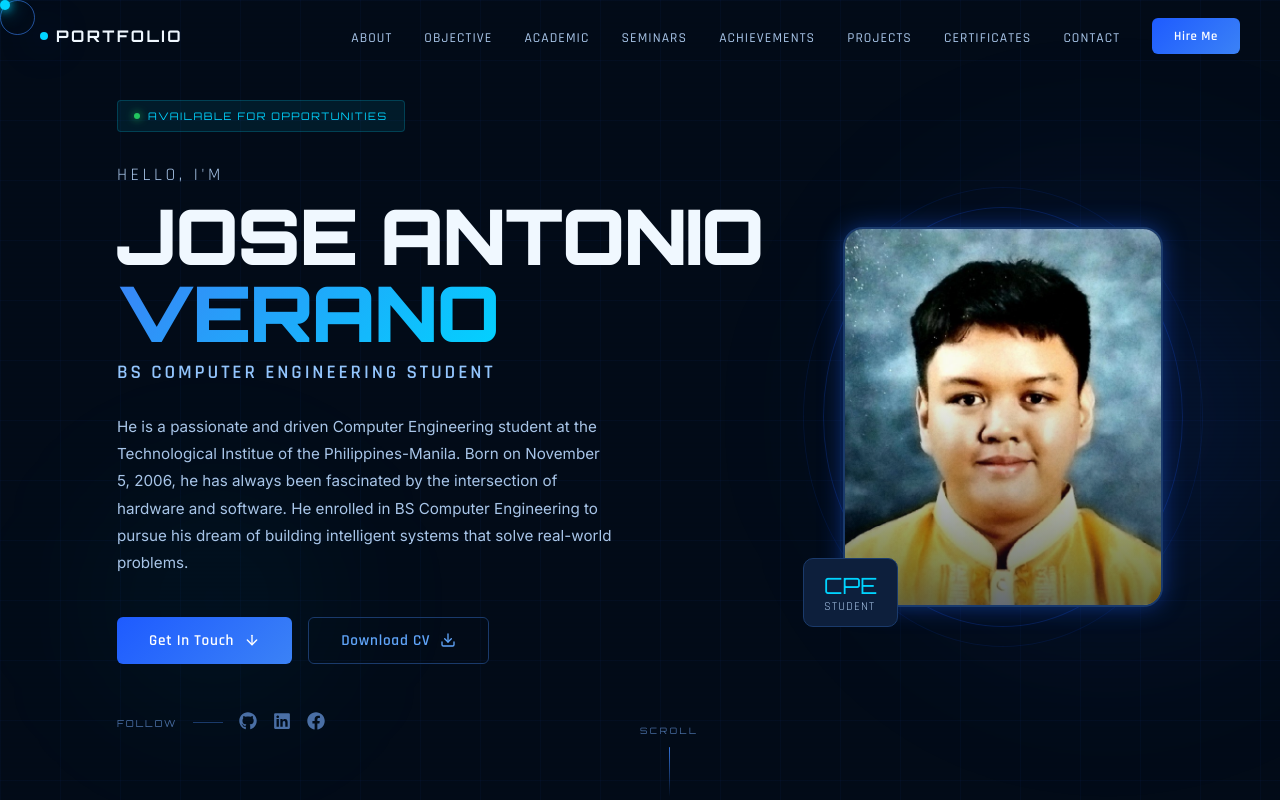
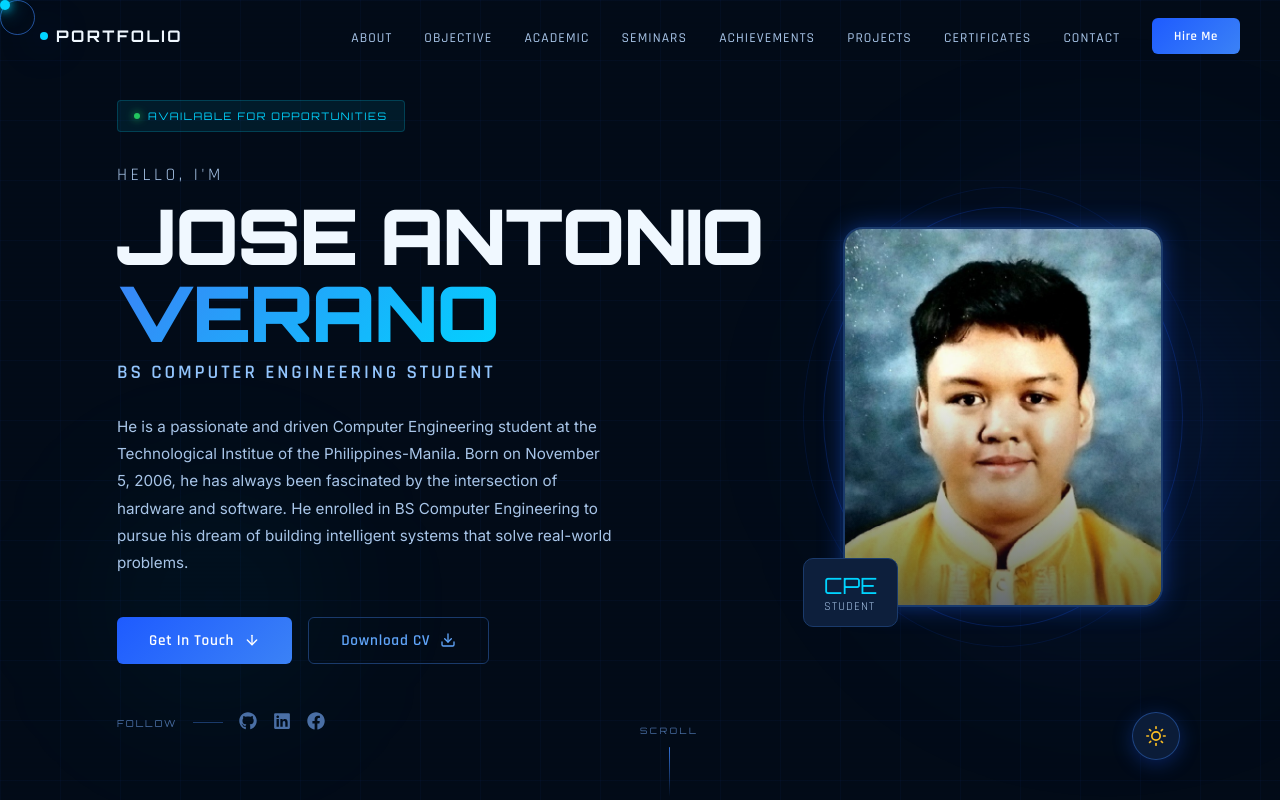
Before and after one commit to seanio777/verano-portfolio, a React (Vite) app: page / in a window 1280 px wide. Shown: the top 800 px of the page. Built offline with nearby package versions, Linux system fonts and the light colour scheme.

Commit message:
feat: added dark/light mode toggle

```diff
--- a/src/App.css
+++ b/src/App.css
@@ -492,3 +492,161 @@ section {
     font-size: 0.85rem;
   }
 }
+
+/* ============================================================
+   LIGHT MODE — paste at the bottom of App.css
+   (below the responsive styles)
+   ============================================================ */
+
+[data-theme="light"] {
+  --blue-deep:   #f0f6ff;
+  --blue-dark:   #e8f0fe;
+  --blue-mid:    #dce8fd;
+  --blue-card:   #ffffff;
+  --blue-border: #bdd3f8;
+  --blue-glow:   #1e5bff;
+  --blue-bright: #2563eb;
+  --blue-light:  #1d4ed8;
+  --blue-ice:    #1e40af;
+  --cyan-accent: #0284c7;
+  --white:       #0f172a;
+  --white-muted: #334155;
+  --white-dim:   #64748b;
+}
+
+/* ── Body background ── */
+[data-theme="light"] body {
+  background-color: var(--blue-deep);
+}
+
+/* ── Navbar ── */
+[data-theme="light"] nav {
+  background: rgba(240, 246, 255, 0.92) !important;
+  border-bottom-color: rgba(189, 211, 248, 0.8) !important;
+}
+
+/* ── Cards ── */
+[data-theme="light"] .card {
+  background: #ffffff;
+  border-color: #bdd3f8;
+  box-shadow: 0 4px 20px rgba(30, 91, 255, 0.08);
+}
+
+[data-theme="light"] .card:hover {
+  box-shadow: 0 8px 30px rgba(30, 91, 255, 0.15);
+}
+
+/* ── Grid background ── */
+[data-theme="light"] .grid-bg {
+  background-image:
+    linear-gradient(rgba(30, 91, 255, 0.06) 1px, transparent 1px),
+    linear-gradient(90deg, rgba(30, 91, 255, 0.06) 1px, transparent 1px);
+}
+
+/* ── Buttons ── */
+[data-theme="light"] .btn-outline {
+  color:        var(--blue-bright);
+  border-color: #bdd3f8;
+}
+
+[data-theme="light"] .btn-outline:hover {
+  background:   rgba(37, 99, 235, 0.08);
+  border-color: var(--blue-bright);
+}
+
+/* ── Tags ── */
+[data-theme="light"] .tag {
+  background:   rgba(37, 99, 235, 0.08);
+  border-color: rgba(37, 99, 235, 0.25);
+  color:        var(--blue-bright);
+}
+
+/* ── Divider ── */
+[data-theme="light"] .divider {
+  background: linear-gradient(90deg, transparent, #bdd3f8, transparent);
+}
+
+/* ── Scrollbar ── */
+[data-theme="light"] ::-webkit-scrollbar-track {
+  background: #e8f0fe;
+}
+
+[data-theme="light"] ::-webkit-scrollbar-thumb {
+  background: #93c5fd;
+}
+
+/* ── Inputs (Contact form) ── */
+[data-theme="light"] input,
+[data-theme="light"] textarea {
+  background: rgba(240, 246, 255, 0.9) !important;
+  color:      #0f172a !important;
+  border-color: #bdd3f8 !important;
+}
+
+[data-theme="light"] input::placeholder,
+[data-theme="light"] textarea::placeholder {
+  color: #94a3b8 !important;
+}
+
+[data-theme="light"] input:focus,
+[data-theme="light"] textarea:focus {
+  border-color: var(--blue-bright) !important;
+  background:   #ffffff !important;
+}
+
+/* ── Section label line ── */
+[data-theme="light"] .section-label::before {
+  background: var(--cyan-accent);
+}
+
+/* ── Footer ── */
+[data-theme="light"] footer {
+  border-top-color: #bdd3f8;
+}
+
+/* ── Mobile drawer ── */
+[data-theme="light"] .mobile-drawer {
+  background: rgba(240, 246, 255, 0.97) !important;
+}
+
+/* ── Hero name gradient stays vivid in light mode ── */
+[data-theme="light"] #hero h1 span:last-child {
+  background: linear-gradient(135deg, #1e5bff, #0284c7);
+  -webkit-background-clip: text;
+  -webkit-text-fill-color: transparent;
+}
+
+/* ── Academic timeline line ── */
+[data-theme="light"] #academic .container > div > div:first-child {
+  background: linear-gradient(to bottom, #0284c7, #2563eb, transparent) !important;
+}
+
+/* ── Glow orbs — softer in light mode ── */
+[data-theme="light"] .glow-orb {
+  opacity: 0.4;
+}
+
+/* ── Status badge in projects (In Progress) ── */
+[data-theme="light"] .card p,
+[data-theme="light"] .card h3,
+[data-theme="light"] .card h4 {
+  color: inherit;
+}
+
+/* ── Smooth theme transition on everything ── */
+body,
+.card,
+nav,
+footer,
+section,
+input,
+textarea,
+.tag,
+.btn-outline,
+.divider {
+  transition:
+    background-color 0.4s ease,
+    border-color     0.4s ease,
+    color            0.4s ease,
+    box-shadow       0.4s ease !important;
+}
--- a/src/App.jsx
+++ b/src/App.jsx
@@ -1,5 +1,6 @@
 import { useEffect } from 'react'
 import './App.css'
+import ThemeToggle from './components/ThemeToggle'
 import Navbar from './components/Navbar'
 import Hero from './components/Hero'
 import Objective from './components/Objective'
@@ -53,6 +54,7 @@ function App() {
         <References />
       </main>
       <ScrollToTop />
+      <ThemeToggle />
     </>
   )
 }
--- /dev/null
+++ b/src/components/ThemeToggle.jsx
@@ -0,0 +1,65 @@
+import { useState, useEffect } from 'react'
+import { FiSun, FiMoon } from 'react-icons/fi'
+
+export default function ThemeToggle() {
+  const [isDark, setIsDark] = useState(true)
+
+  // On first load, check saved preference
+  useEffect(() => {
+    const saved = localStorage.getItem('theme')
+    if (saved === 'light') {
+      setIsDark(false)
+      document.documentElement.setAttribute('data-theme', 'light')
+    } else {
+      setIsDark(true)
+      document.documentElement.setAttribute('data-theme', 'dark')
+    }
+  }, [])
+
+  const toggleTheme = () => {
+    const newTheme = isDark ? 'light' : 'dark'
+    setIsDark(!isDark)
+    document.documentElement.setAttribute('data-theme', newTheme)
+    localStorage.setItem('theme', newTheme)
+  }
+
+  return (
+    <button
+      onClick={toggleTheme}
+      title={isDark ? 'Switch to Light Mode' : 'Switch to Dark Mode'}
+      style={{
+        position:       'fixed',
+        bottom:         40,
+        right:          100,   // sits left of the scroll-to-top button
+        zIndex:         9000,
+        width:          48,
+        height:         48,
+        borderRadius:   '50%',
+        background:     isDark
+          ? 'rgba(13, 31, 60, 0.9)'
+          : 'rgba(255, 255, 255, 0.9)',
+        border:         isDark
+          ? '1px solid rgba(59,130,246,0.4)'
+          : '1px solid rgba(13,110,253,0.3)',
+        color:          isDark ? '#fbbf24' : '#1e5bff',
+        display:        'flex',
+        alignItems:     'center',
+        justifyContent: 'center',
+        cursor:         'none',
+        boxShadow:      isDark
+          ? '0 4px 20px rgba(30,91,255,0.3)'
+          : '0 4px 20px rgba(0,0,0,0.15)',
+        transition:     'all 0.35s cubic-bezier(0.4, 0, 0.2, 1)',
+        backdropFilter: 'blur(10px)',
+      }}
+      onMouseEnter={e => {
+        e.currentTarget.style.transform = 'translateY(-4px) scale(1.1)'
+      }}
+      onMouseLeave={e => {
+        e.currentTarget.style.transform = 'translateY(0) scale(1)'
+      }}
+    >
+      {isDark ? <FiSun size={20} /> : <FiMoon size={20} />}
+    </button>
+  )
+}
```
